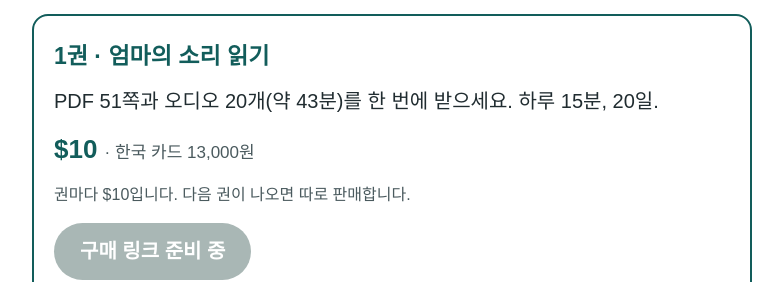
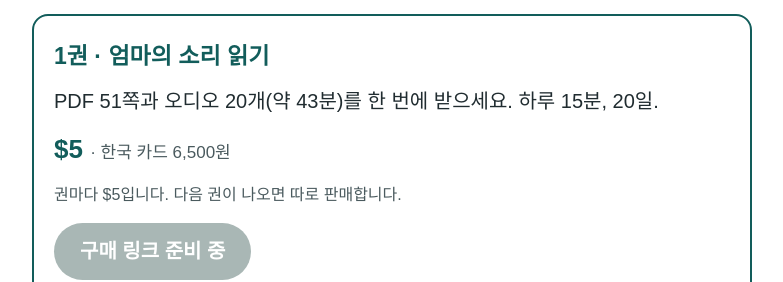
Before and after one commit to Joonin81/mom-reading-audio, a plain HTML site: page index.html in a window 1280 px wide. Shown: the part 1600-1882 px from the top of the page, without its empty margins (248-1031 px from the left). Drawn offline with Linux system fonts and the light colour scheme.

Commit message:
Set price to 5 USD

```diff
--- a/index.html
+++ b/index.html
@@ -18,8 +18,8 @@
 <section class="buy" id="buy">
 <h2>1권 · 엄마의 소리 읽기</h2>
 <p>PDF 51쪽과 오디오 20개(약 43분)를 한 번에 받으세요. 하루 15분, 20일.</p>
-<p class="price">$10 <span>· 한국 카드 13,000원</span></p>
-<p class="note">권마다 $10입니다. 다음 권이 나오면 따로 판매합니다.</p>
+<p class="price">$5 <span>· 한국 카드 6,500원</span></p>
+<p class="note">권마다 $5입니다. 다음 권이 나오면 따로 판매합니다.</p>
 <span class="buybtn disabled">구매 링크 준비 중</span>
 </section>
 <section class="principles">
```
